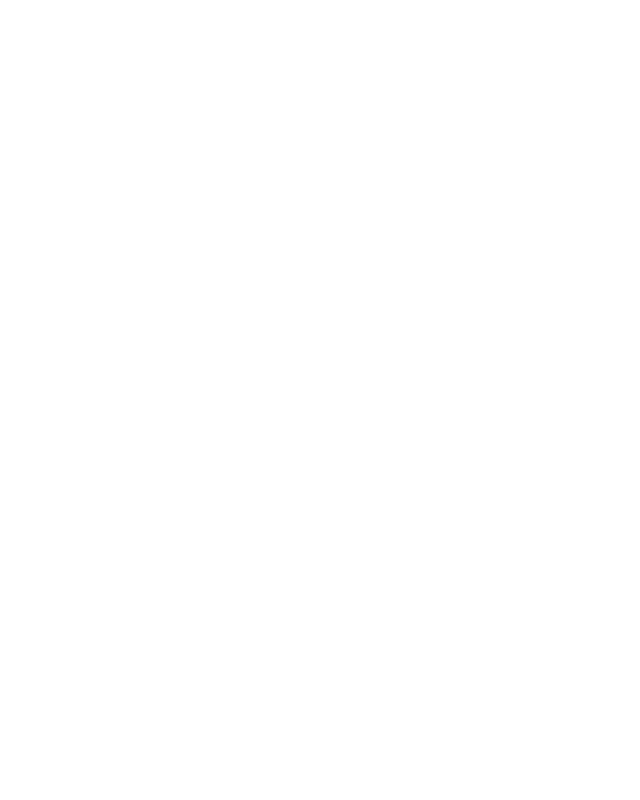
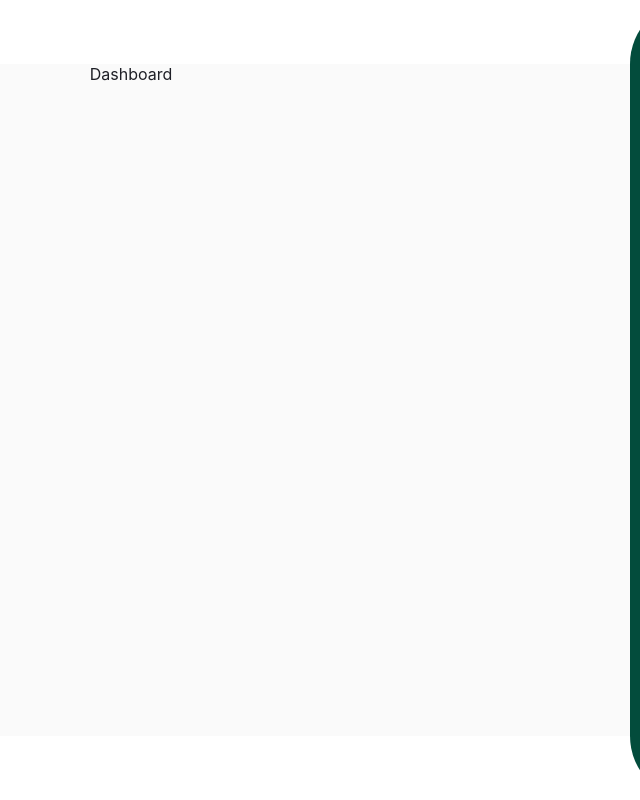
Before and after one commit to SuperReem/Rukam, a React (Create React App) app: page / in a window 1280 px wide. Shown: the whole page, without its empty margins (640-1280 px from the left). Built offline with nearby package versions, Linux system fonts and the light colour scheme.

Commit message:
Background

```diff
--- a/src/App.js
+++ b/src/App.js
@@ -5,7 +5,7 @@
 function App() {
   return (
     <div className="App">
-      <Login/>
+      <Sidebar/>
     </div>
   );
 }
--- a/src/index.css
+++ b/src/index.css
@@ -6,6 +6,7 @@
   -webkit-font-smoothing: antialiased;
   -moz-osx-font-smoothing: grayscale;
   direction: rtl;
+  padding: 0;
 }
 :root{
   --primary: #034C3C;
--- a/src/views/SideNavbar/SideNavbar.css
+++ b/src/views/SideNavbar/SideNavbar.css
@@ -4,18 +4,19 @@
    width: 250px;
    border-bottom-left-radius: 4em;
    border-top-left-radius: 4em;
+   position: relative;
 }
 .nav-sub-container{
    padding: 2em;
-   height: 100%;
 }
 .nav-logo{
-    width: fit-content;
+   width: fit-content;
 }
 .nav-list-container{
    height: 40%;
 }
 .nav-list{
+   margin-top: 3em;
    height: 100%;
    list-style: none;
    color: white;
@@ -26,19 +27,23 @@
 }
 .nav-list li{
    cursor: pointer;
-}
-.page-container{
-   width: 100%;
-   height: 100%;
+   margin-bottom: 2em;
 }
 #main-container{
    width: 100%;
    display: flex;
 }
- main {
+main{
+   width: 100%;
    flex: 1;
-   padding: 2rem;
+   padding-left: 2rem;
+   padding-top: 4rem;
+   padding-bottom: 4rem;
    color: #1f2027;
    display: flex;
    flex-direction: column;
- }
+}
+.background{
+   background-color: #FAFAFA;
+   height: 100%;
+}
--- a/src/views/SideNavbar/SideNavbar.js
+++ b/src/views/SideNavbar/SideNavbar.js
@@ -29,7 +29,9 @@
       </div>
     </div>
     <main className="page-container">
-      {currentIndex === 0? <Dashboard/> : currentIndex === 1? <ReportsList/> : currentIndex === 2? <DetectionList/> : <DroneList/>}
+      <div className="background">
+         {currentIndex === 0? <Dashboard/> : currentIndex === 1? <ReportsList/> : currentIndex === 2? <DetectionList/> : <DroneList/>}
+      </div>
     </main>
   </div>
 }
```
